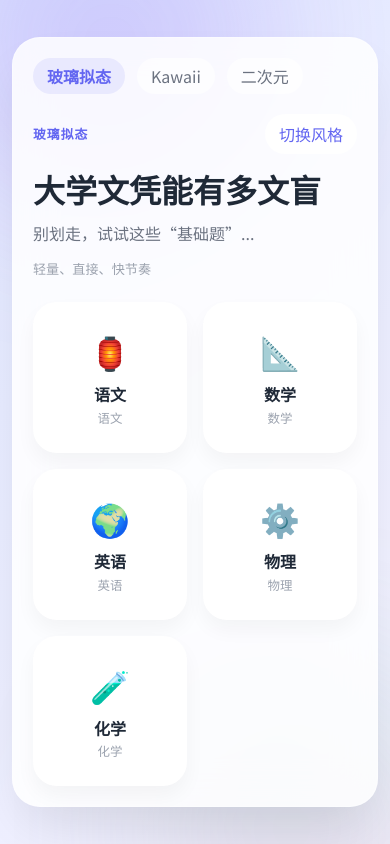
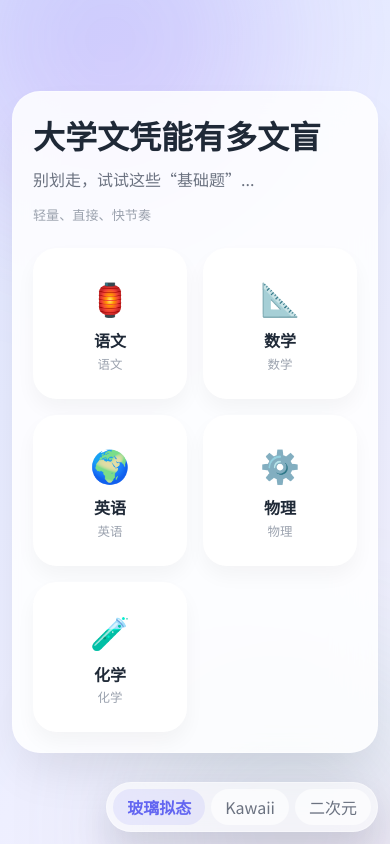
Before and after one commit to lanxiuyun/dxwm, a React (Vite) app: page / in a window 390 px wide. Built offline with nearby package versions, Linux system fonts and the light colour scheme; a web font is replaced by a local one.

Commit message:
切换主题胶囊

```diff
--- a/src/App.jsx
+++ b/src/App.jsx
@@ -269,15 +269,23 @@ export default function App() {
     setHistory([])
   }
 
-  const cycleTheme = () => {
-    const currentThemeIndex = THEMES.indexOf(theme)
-    const nextTheme = THEMES[(currentThemeIndex + 1) % THEMES.length]
-    setTheme(nextTheme)
-  }
-
   return (
     <div className="app-shell">
       <ThemeBackdrop theme={theme} />
+
+      <div className="floating-theme-capsule" role="tablist" aria-label="主题选择">
+        {THEMES.map((item) => (
+          <button
+            key={item}
+            type="button"
+            className={`theme-chip ${item === theme ? 'is-active' : ''}`}
+            onClick={() => setTheme(item)}
+            aria-pressed={item === theme}
+          >
+            {THEME_COPY[item].switchLabel}
+          </button>
+        ))}
+      </div>
 
       <main className="app">
         <section className="screen">
@@ -295,27 +303,7 @@ export default function App() {
           >
             {phase === 'home' ? (
               <>
-                <div className="theme-switcher" role="tablist" aria-label="主题选择">
-                  {THEMES.map((item) => (
-                    <button
-                      key={item}
-                      type="button"
-                      className={`theme-chip ${item === theme ? 'is-active' : ''}`}
-                      onClick={() => setTheme(item)}
-                    >
-                      {THEME_COPY[item].switchLabel}
-                    </button>
-                  ))}
-                </div>
-
                 {theme === 'anime' ? <div className="title-bubble">大学文凭挑战赛!</div> : null}
-
-                <div className="panel-top">
-                  <p className="eyebrow">{copy.switchLabel}</p>
-                  <button type="button" className="theme-toggle" onClick={cycleTheme}>
-                    切换风格
-                  </button>
-                </div>
 
                 {theme === 'kawaii' ? <div className="home-emoji">🍭</div> : null}
 
@@ -411,13 +399,6 @@ export default function App() {
               <>
                 {theme === 'anime' ? <div className="title-bubble">鉴定结果</div> : null}
 
-                <div className="panel-top">
-                  <p className="eyebrow">{currentSubjectThemeMeta?.short || currentSubject?.name}</p>
-                  <button type="button" className="theme-toggle" onClick={cycleTheme}>
-                    切换风格
-                  </button>
-                </div>
-
                 <div className="result-emoji">{summary.emoji}</div>
                 <h2>{summary.judgement}</h2>
                 <p className="lead">{summary.description}</p>
--- a/src/styles.css
+++ b/src/styles.css
@@ -53,6 +53,19 @@ button {
   pointer-events: none;
 }
 
+.floating-theme-capsule {
+  position: fixed;
+  left: 50%;
+  bottom: 16px;
+  z-index: 3;
+  display: flex;
+  align-items: center;
+  gap: 8px;
+  padding: 8px;
+  border-radius: 999px;
+  transform: translateX(calc(240px - 100%));
+}
+
 .app {
   position: relative;
   z-index: 1;
@@ -72,26 +85,18 @@ button {
   width: 100%;
 }
 
-.panel-top,
 .quiz-head,
 .score-row,
 .review-head,
 .result-actions,
-.result-stats,
-.theme-switcher {
+.result-stats {
   display: flex;
   align-items: center;
   justify-content: space-between;
   gap: 12px;
 }
 
-.theme-switcher {
-  justify-content: flex-start;
-  flex-wrap: wrap;
-}
-
 .theme-chip,
-.theme-toggle,
 .primary-button,
 .ghost-button,
 .subject-card,
@@ -101,7 +106,6 @@ button {
 }
 
 .theme-chip,
-.theme-toggle,
 .ghost-button {
   transition:
     transform 0.2s ease,
@@ -251,8 +255,11 @@ button {
   padding: 2.5rem;
 }
 
-[data-theme='glass'] .theme-switcher {
-  margin-bottom: 1.25rem;
+[data-theme='glass'] .floating-theme-capsule {
+  background: rgba(255, 255, 255, 0.6);
+  border: 1px solid rgba(255, 255, 255, 0.35);
+  box-shadow: 0 18px 35px rgba(15, 23, 42, 0.12);
+  backdrop-filter: blur(18px);
 }
 
 [data-theme='glass'] .theme-chip {
@@ -269,24 +276,11 @@ button {
   font-weight: 700;
 }
 
-[data-theme='glass'] .panel-top {
-  margin-bottom: 0.75rem;
-}
-
 [data-theme='glass'] .eyebrow {
   color: var(--accent);
   font-size: 0.8rem;
   font-weight: 700;
   letter-spacing: 0.08em;
-}
-
-[data-theme='glass'] .theme-toggle {
-  min-height: 40px;
-  padding: 0 14px;
-  border-radius: 999px;
-  background: rgba(255, 255, 255, 0.7);
-  color: var(--accent);
-  backdrop-filter: blur(12px);
 }
 
 [data-theme='glass'] .home-panel h1,
@@ -582,8 +576,10 @@ button {
   padding: 2.5rem;
 }
 
-[data-theme='kawaii'] .theme-switcher {
-  margin-bottom: 1.2rem;
+[data-theme='kawaii'] .floating-theme-capsule {
+  background: rgba(255, 255, 255, 0.94);
+  border: 3px solid #fff;
+  box-shadow: 0 8px 0 rgba(255, 183, 197, 0.45);
 }
 
 [data-theme='kawaii'] .theme-chip {
@@ -602,24 +598,10 @@ button {
   box-shadow: 0 5px 0 #ffb7c5;
 }
 
-[data-theme='kawaii'] .panel-top {
-  margin-bottom: 0.5rem;
-}
-
 [data-theme='kawaii'] .eyebrow {
   color: #ff8aa0;
   font-family: 'Ma Shan Zheng', 'Noto Sans SC', sans-serif;
   font-size: 1rem;
-}
-
-[data-theme='kawaii'] .theme-toggle {
-  min-height: 42px;
-  padding: 0 16px;
-  border-radius: 999px;
-  background: #fff;
-  color: #ff8aa0;
-  border: 3px solid #ffb7c5;
-  box-shadow: 0 6px 0 #ffb7c5;
 }
 
 [data-theme='kawaii'] .home-emoji {
@@ -924,8 +906,10 @@ button {
   padding: 2rem;
 }
 
-[data-theme='anime'] .theme-switcher {
-  margin-bottom: 1rem;
+[data-theme='anime'] .floating-theme-capsule {
+  background: white;
+  border: 3px solid #1e293b;
+  box-shadow: 6px 6px 0 #1e293b;
 }
 
 [data-theme='anime'] .theme-chip {
@@ -957,26 +941,12 @@ button {
   white-space: nowrap;
 }
 
-[data-theme='anime'] .panel-top {
-  margin-bottom: 0.75rem;
-}
-
 [data-theme='anime'] .eyebrow {
   color: #1e293b;
   font-size: 0.8rem;
   font-weight: 900;
   letter-spacing: 0.08em;
   text-transform: uppercase;
-}
-
-[data-theme='anime'] .theme-toggle {
-  min-height: 42px;
-  padding: 0 14px;
-  border: 3px solid #1e293b;
-  background: white;
-  color: #1e293b;
-  box-shadow: 4px 4px 0 #1e293b;
-  font-weight: 700;
 }
 
 [data-theme='anime'] .home-panel h1,
@@ -1263,6 +1233,21 @@ button {
     padding: 18px 12px;
   }
 
+  .floating-theme-capsule {
+    left: auto;
+    right: 12px;
+    bottom: 12px;
+    gap: 6px;
+    padding: 6px;
+    transform: none;
+  }
+
+  .theme-chip {
+    min-width: 0;
+    padding-left: 12px;
+    padding-right: 12px;
+  }
+
   .screen {
     max-width: 100%;
   }
```
